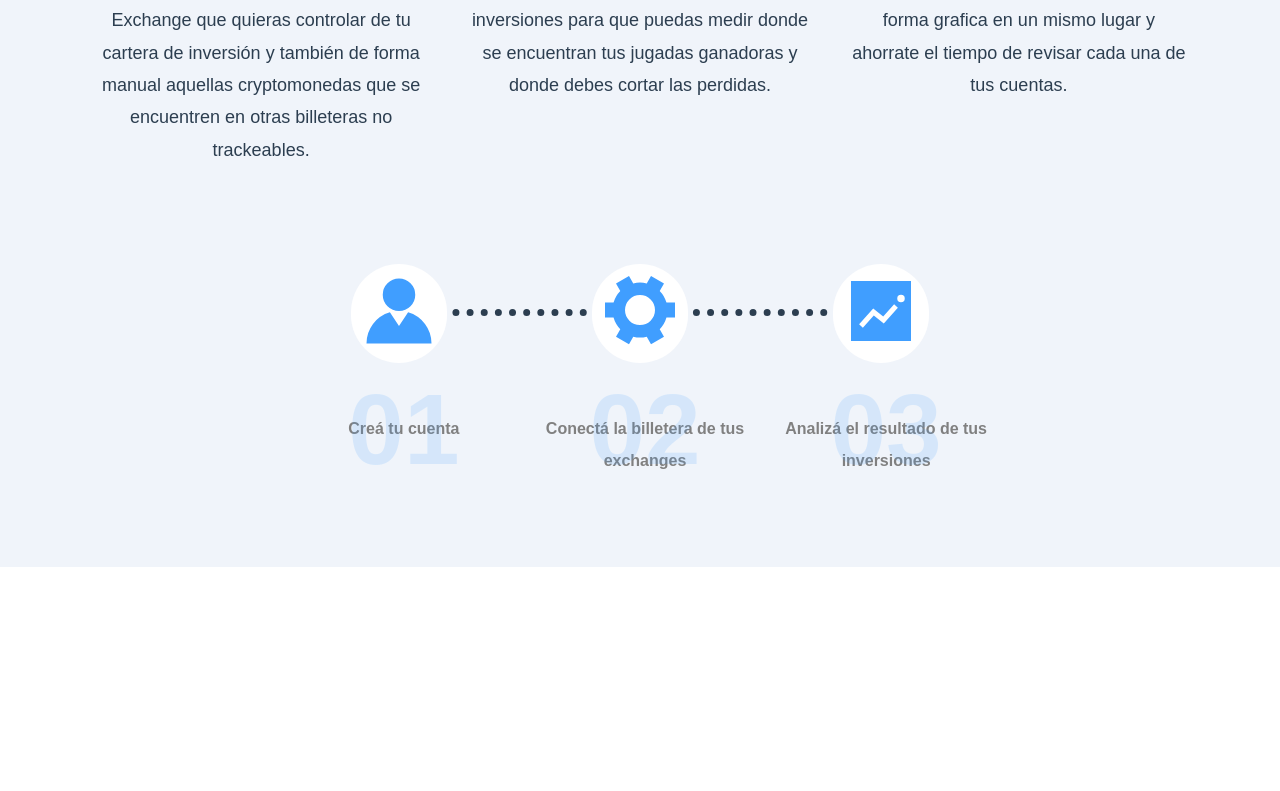
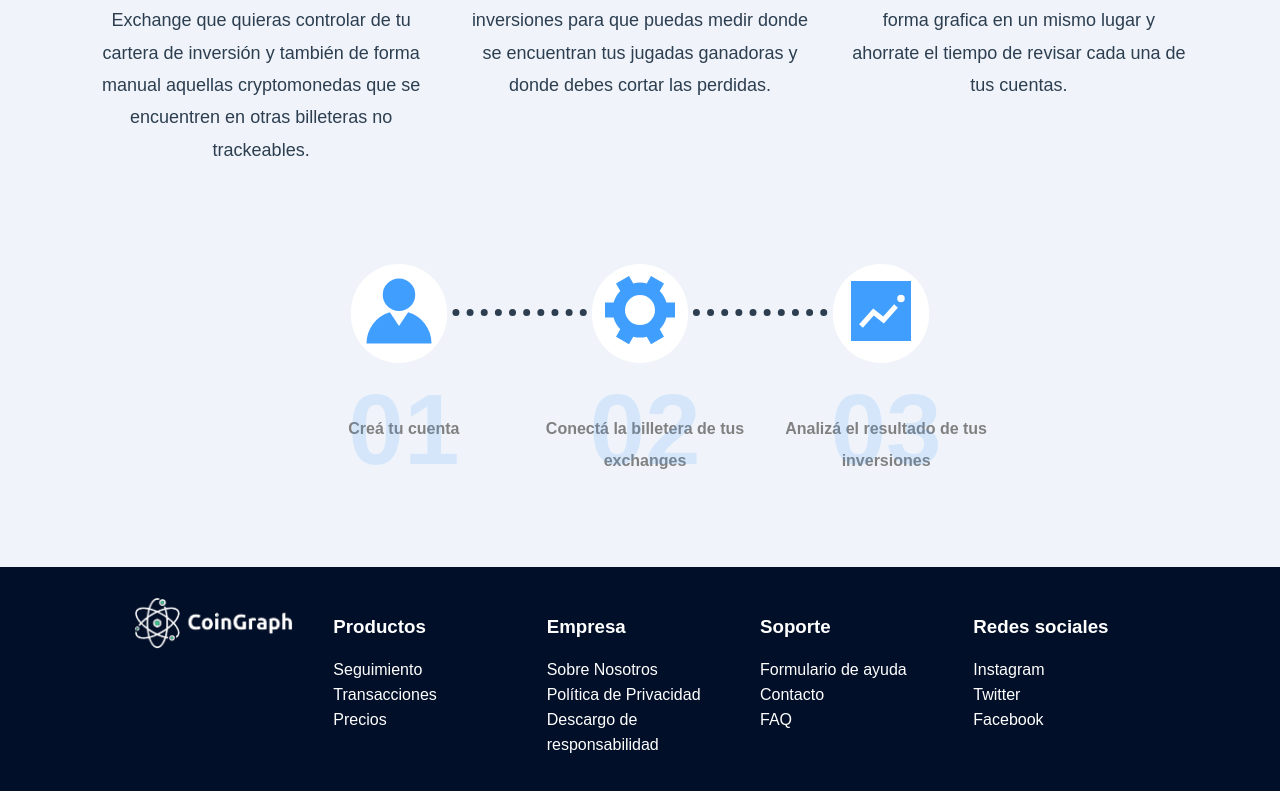
Before and after one commit to tomisargiottob/CoinGraph, a Vue app: page / in a window 1280 px wide. Shown: the part 1136-1927 px from the top of the page. Before the commit the page ends 1703 px from the top, so only its background shows below. Built offline with nearby package versions, Linux system fonts and the light colour scheme; no server answers.

Commit message:
feature(footer): add footer to web app

```diff
--- a/src/App.vue
+++ b/src/App.vue
@@ -1,16 +1,17 @@
-<script setup>
-import TopBar from './components/topBar.vue'
-import { useUserStore } from './store/userStore';
-
-useUserStore();
-</script>
 
 <template>
   <div>
     <top-bar v-if="!$route.meta.hideNavbar"></top-bar>
     <router-view></router-view>
+    <footer-component></footer-component>
   </div>
 </template>
+
+<script setup>
+import TopBar from './components/topBar.vue';
+import FooterComponent from './components/footerComponent.vue';
+
+</script>
 
 <style lang="scss">
 @import url('https://fonts.googleapis.com/css2?family=IBM+Plex+Sans&display=swap');
--- /dev/null
+++ b/src/components/footerComponent.vue
@@ -0,0 +1,89 @@
+<template>
+  <footer class="footer-section">
+    <el-row justify="center">
+      <el-col :xs="24" :sm="24" :md="3" :lg="3" :xl="3">
+        <el-row justify="center">
+          <el-col :xs="12" :sm="9" :md="24" :lg="24" :xl="24">
+            <el-image src="./coinGraphInverted.png"/>
+          </el-col>
+        </el-row>
+      </el-col>
+      <el-col :xs="20" :sm="10" :md="5" :lg="4" :xl="4" class="footer-column">
+        <h3>
+          Productos
+        </h3>
+        <ul class="footer-links">
+          <li><RouterLink to="/" class="footer-link">Seguimiento</RouterLink></li>
+          <li><RouterLink to="/" class="footer-link">Transacciones</RouterLink></li>
+          <li><RouterLink to="/" class="footer-link">Precios</RouterLink></li>
+        </ul>
+      </el-col>
+      <el-col :xs="20" :sm="10" :md="5" :lg="4" :xl="4" class="footer-column">
+        <h3>
+          Empresa
+        </h3>
+        <ul class="footer-links">
+          <li><RouterLink to="/" class="footer-link">Sobre Nosotros</RouterLink></li>
+          <li><RouterLink to="/" class="footer-link">Política de Privacidad</RouterLink></li>
+          <li><RouterLink to="/" class="footer-link">Descargo de responsabilidad</RouterLink></li>
+        </ul>
+      </el-col>
+      <el-col :xs="20" :sm="10" :md="5" :lg="4" :xl="4" class="footer-column">
+        <h3>
+          Soporte
+        </h3>
+        <ul class="footer-links">
+          <li><RouterLink to="/" class="footer-link">Formulario de ayuda</RouterLink></li>
+          <li><RouterLink to="/" class="footer-link">Contacto</RouterLink></li>
+          <li><RouterLink to="/" class="footer-link">FAQ</RouterLink></li>
+        </ul>
+      </el-col>
+      <el-col :xs="20" :sm="10" :md="5" :lg="4" :xl="4" class="footer-column">
+        <h3>
+          Redes sociales
+        </h3>
+        <ul class="footer-links">
+          <li><a href="https://instagram.com" target="_blank" class="footer-link">Instagram</a></li>
+          <li><a href="https://Twitter.com" target="_blank" class="footer-link">Twitter</a></li>
+          <li><a href="https://facebook.com"  target="_blank" class="footer-link">Facebook</a></li>
+        </ul>
+      </el-col>
+    </el-row>
+  </footer>
+</template>
+
+<script>
+export default {
+  name: 'footerComponent',
+}
+</script>
+
+<style lang="scss">
+.footer-section{
+  width: 100%;
+  background-color:#020f28;
+  padding-top: 30px;
+  padding-bottom:30px;
+  .footer-column {
+    text-align: left;
+    padding-inline-start: 40px;
+    color: white;
+    .footer-links{
+      padding-inline-start: 0px;
+      li{
+        .footer-link{
+          color: white;
+          margin-left: 0px;
+          text-decoration: none;
+          &:hover{
+            cursor: pointer;
+            color:$buttonColor;
+          }
+        }
+        line-height: 25px;
+        list-style-type: none;
+      }
+    }
+  }
+}
+</style>
--- a/src/views/LoginPage.vue
+++ b/src/views/LoginPage.vue
@@ -56,7 +56,7 @@ if (router.currentRoute.value?.meta?.show === 'register') {
 </script>
 <style>
   .login-form{
-      min-height: 90vh;
+      min-height: 80vh;
       width: 100%;
       padding: 70px 0%;
   }
--- a/src/views/RegisterPage.vue
+++ b/src/views/RegisterPage.vue
@@ -141,7 +141,6 @@
       background-image: url("../assets/login-bg.jpg");
       background-repeat: no-repeat;
       background-size: cover;
-      min-height: 90vh;
       width: 100%;
       padding: 100px 40px;
   }
@@ -153,7 +152,6 @@
       background:white;
       border-radius: 15px;
       padding: 25px;
-      min-height: 40vh;
       margin: 0 auto;
       margin-top: 50px;
   }
--- a/src/views/UserProfile.vue
+++ b/src/views/UserProfile.vue
@@ -62,6 +62,7 @@
 <style lang="scss">
 .user-management{
   margin-top: 20px;
+  min-height: 80vh;
   .user-management-items {
     height:100%;
     place-items: center;
```
Also changed, not shown: public/coinGraphInverted.png (added).
